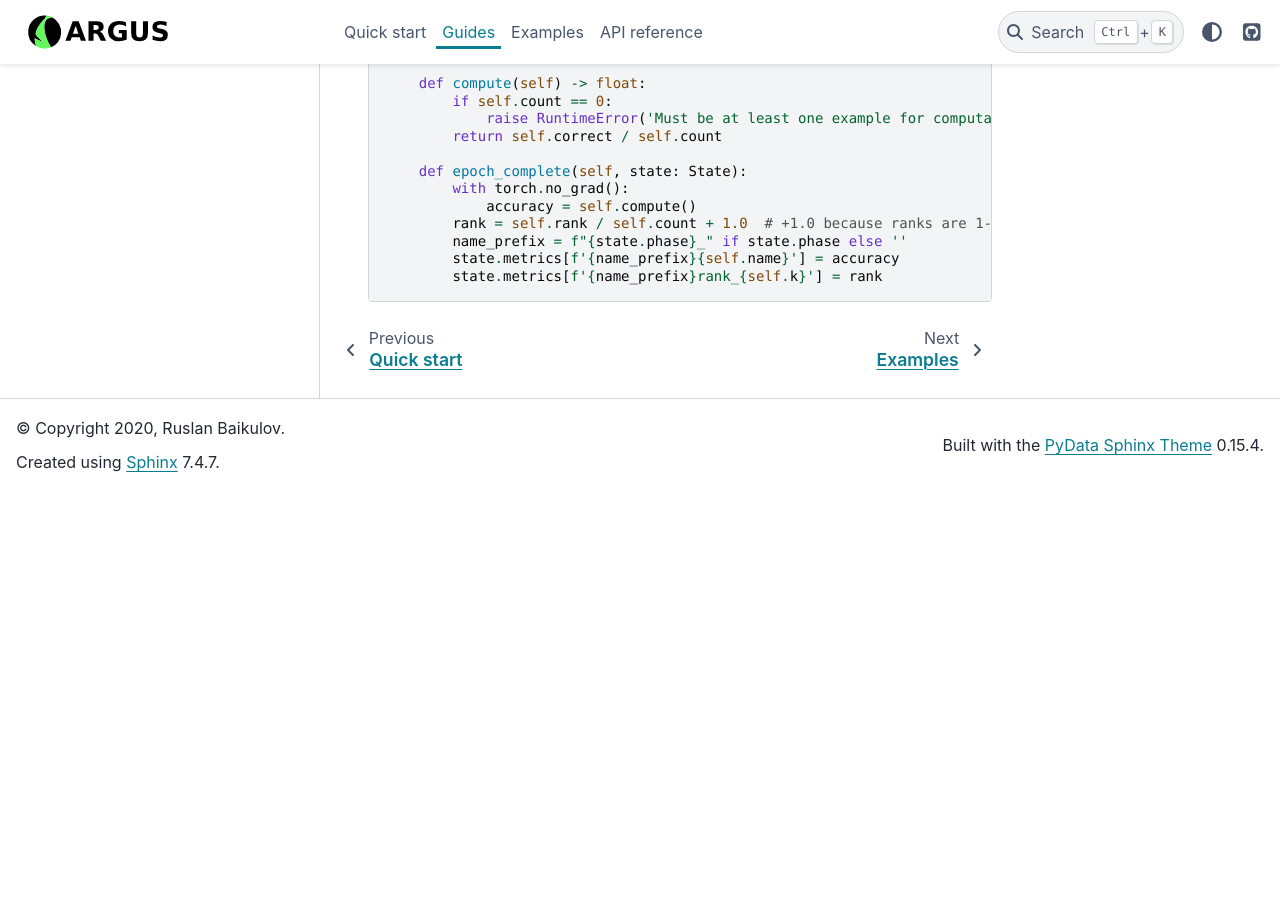
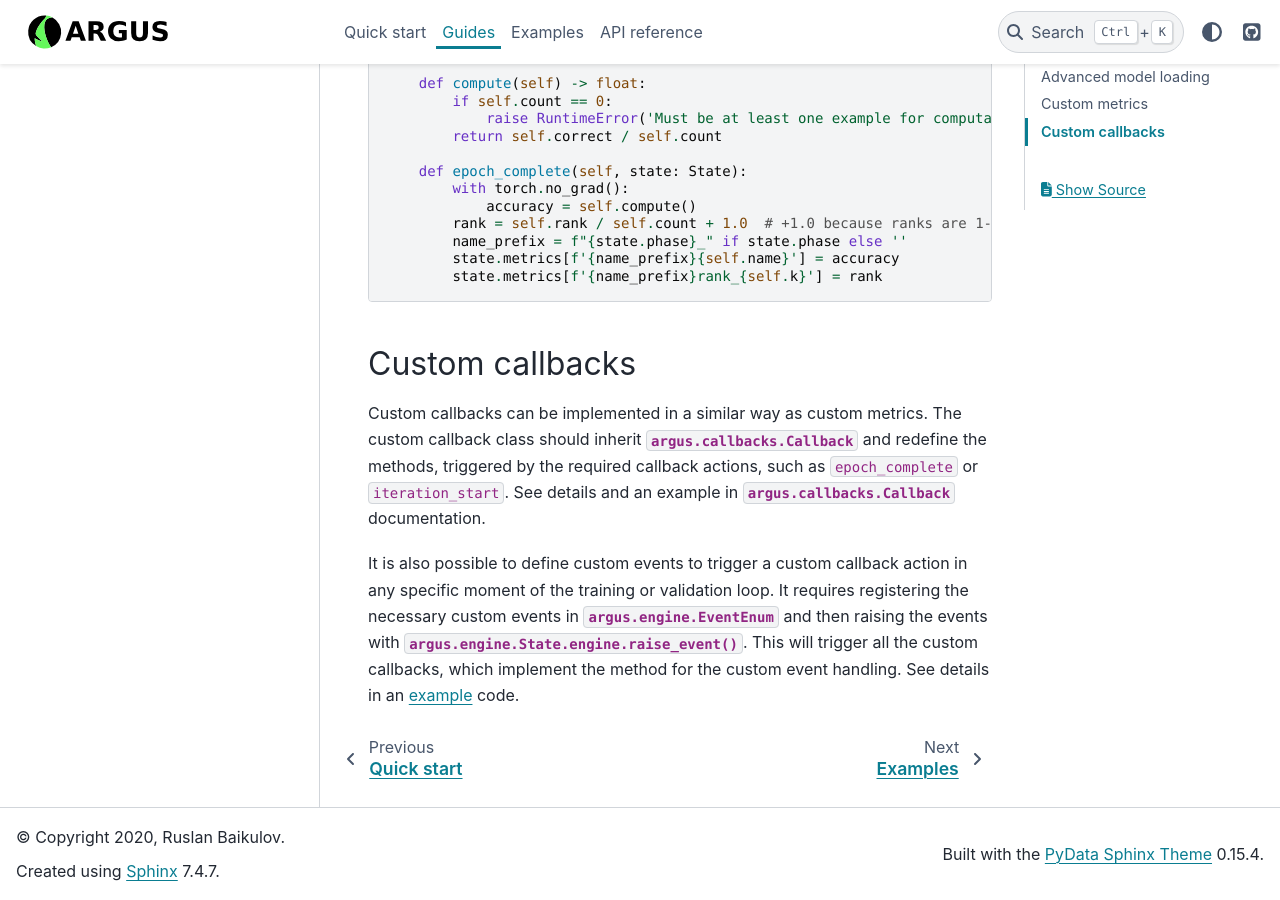
Before and after one commit to lRomul/argus, a Sphinx documentation site: the page built from docs/source/guides.rst, in a window 1280 px wide and 900 px high, scrolled down 7382 px. Built offline with Sphinx 7.4.7 and the PyData theme 0.15.4, drawn with Linux system fonts in a browser that asks for light colours; before the commit the page ends 7874 px from its top, so only the background shows below that.

Commit message:
docs: Add custom callbacks docs

```diff
--- a/docs/source/guides.rst
+++ b/docs/source/guides.rst
@@ -335,3 +335,20 @@ correct answer was present among the top-K predictions.
             name_prefix = f"{state.phase}_" if state.phase else ''
             state.metrics[f'{name_prefix}{self.name}'] = accuracy
             state.metrics[f'{name_prefix}rank_{self.k}'] = rank
+
+
+.. _custom callbacks:
+
+Custom callbacks
+----------------
+
+Custom callbacks can be implemented in a similar way as custom metrics. The custom
+callback class should inherit :class:`argus.callbacks.Callback` and redefine the methods,
+triggered by the required callback actions, such as ``epoch_complete`` or ``iteration_start``.
+See details and an example in :class:`argus.callbacks.Callback` documentation.
+
+It is also possible to define custom events to trigger a custom callback action in any specific
+moment of the training or validation loop. It requires registering the necessary custom events
+in :class:`argus.engine.EventEnum` and then raising the events with :meth:`argus.engine.State.engine.raise_event`.
+This will trigger all the custom callbacks, which implement the method for the custom event handling.
+See details in an `example <https://github.com/lRomul/argus/blob/master/examples/custom_events.py>`_ code.
```
